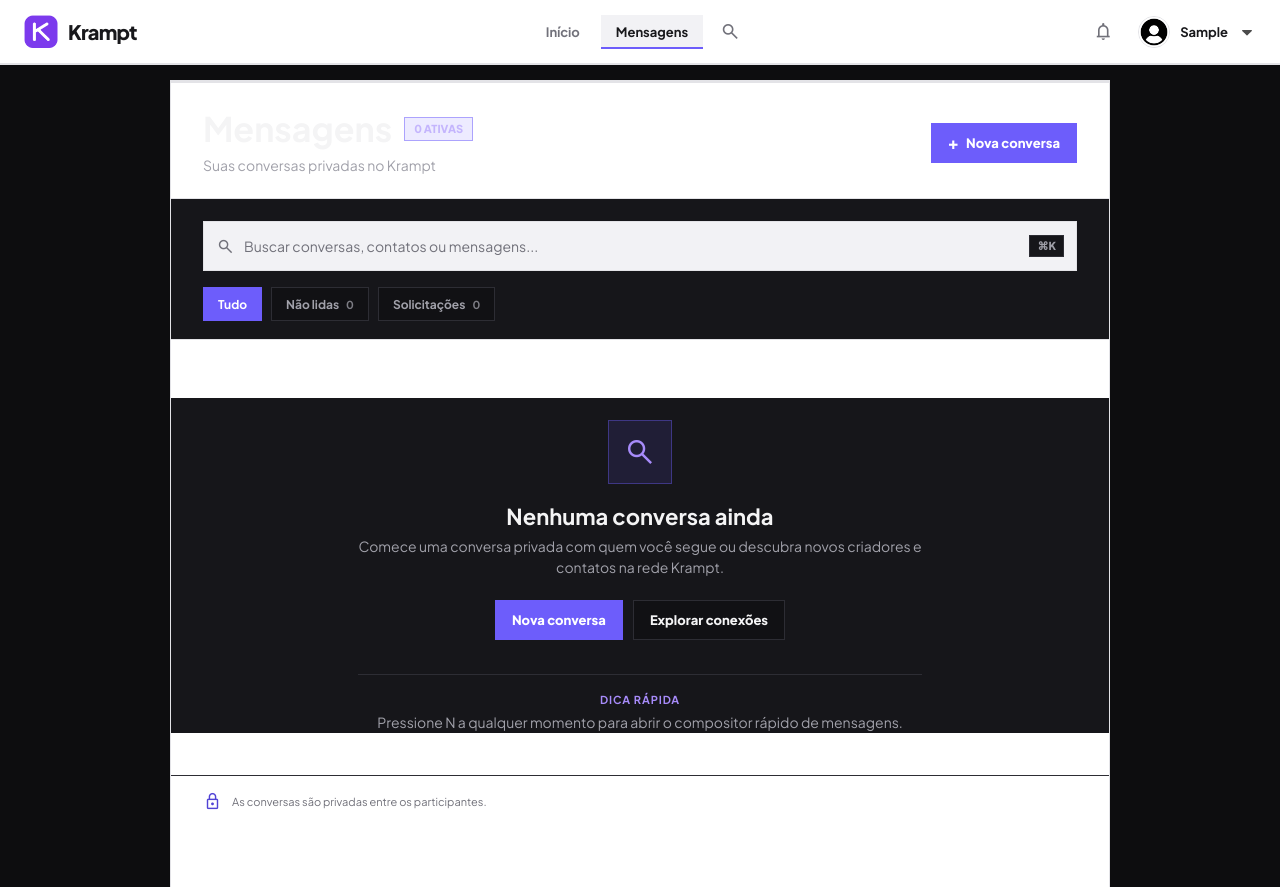
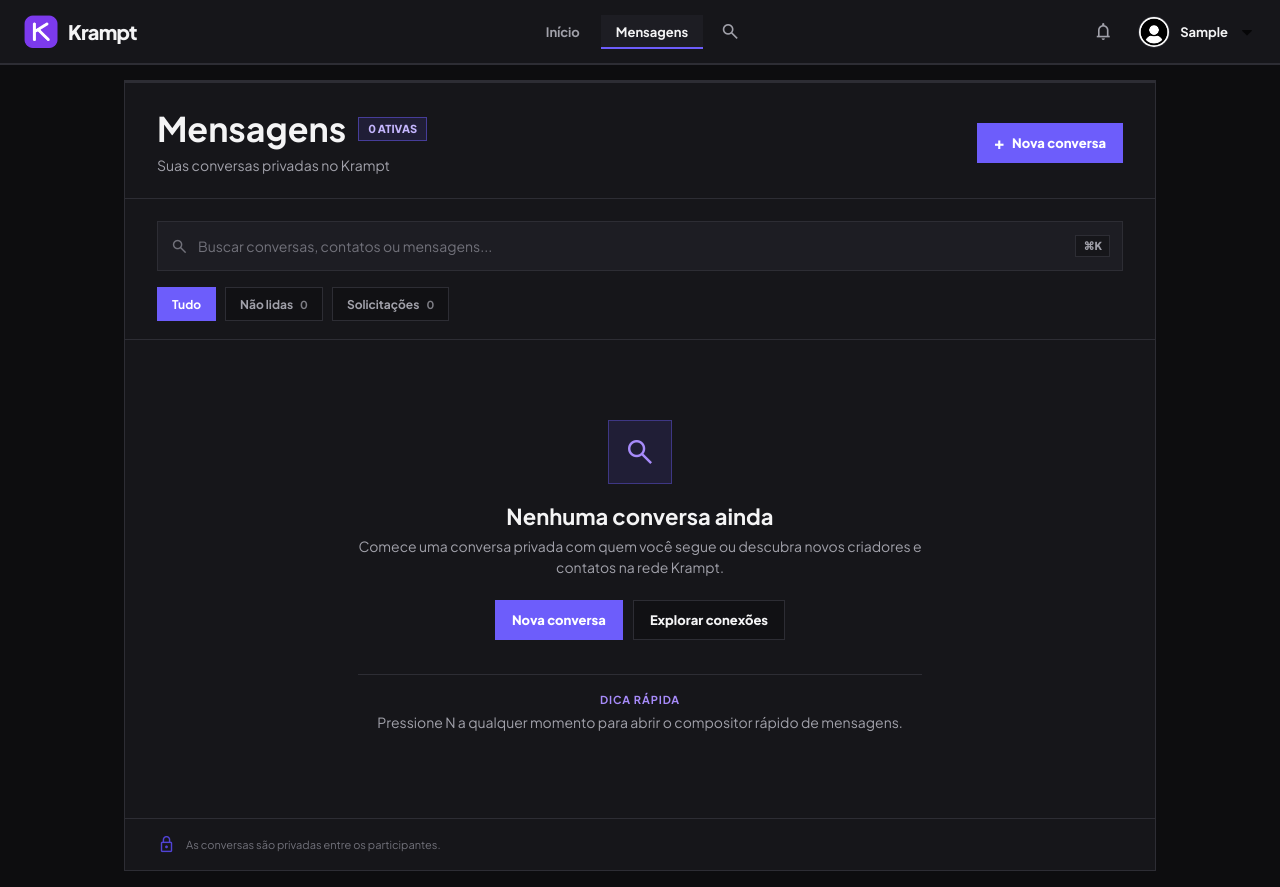
Before and after one commit to CauaGabrieI/Krampt, a Django app: page /mensagens/ in a window 1280 px wide. Run offline with Django 5.2, Linux system fonts and the light colour scheme; the visitor is signed in with stand-in values (Sample User, id 1); data comes from the database, SQL or seed files in the repository; data that the repository does not hold is empty.

Commit message:
fix: repair messages inbox layout

```diff
--- a/static/css/mensagens.css
+++ b/static/css/mensagens.css
@@ -1,20 +1,42 @@
 .dm-feed { min-height: calc(var(--viewport-height) - 64px); background: var(--surface); }
-.dm-inbox-page { background: #0d0d0f; }
+.dm-inbox-page {
+  --background: #0d0d0f;
+  --surface: #16161a;
+  --surface-raised: #1d1d23;
+  --border: #2d2d34;
+  --text: #f4f4f5;
+  --muted: #a1a1aa;
+  --subtle: #71717a;
+  display: flex;
+  flex-direction: column;
+  height: var(--viewport-height);
+  overflow: hidden;
+  background: var(--background);
+  color-scheme: dark;
+}
 .dm-inbox-page .app-shell {
+  grid-template-columns: minmax(0, 940px);
   justify-content: center;
-  padding-inline: 24px;
+  flex: 1;
+  width: 100%;
+  min-height: 0;
+  padding: 16px 24px;
 }
 .dm-inbox-page .left-rail,
 .dm-inbox-page .right-rail {
   display: none;
 }
 .dm-inbox {
-  width: min(940px, 100%);
-  min-height: calc(var(--viewport-height) - 96px);
-  margin: 16px auto;
+  display: flex;
+  flex-direction: column;
+  width: 100%;
+  height: 100%;
+  min-height: 0;
+  margin: 0;
+  overflow: hidden;
   border: 1px solid var(--border);
   border-top: 3px solid var(--primary);
-  background: #16161a;
+  background: var(--surface);
 }
 .dm-conversation-page { display: flex; flex-direction: column; height: var(--viewport-height); overflow: hidden; }
 .dm-conversation-page .site-header { flex-shrink: 0; }
@@ -27,9 +49,10 @@
 .dm-conversation-page .dm-thread > li { flex-shrink: 0; }
 .dm-heading { display: flex; align-items: center; justify-content: space-between; gap: 16px; min-height: 76px; padding: 14px 20px; border-bottom: 1px solid var(--border); }
 .dm-inbox-heading {
+  flex: 0 0 auto;
   min-height: 116px;
   padding: 28px 32px 24px;
-  background: #16161a;
+  background: var(--surface);
 }
 .dm-heading-copy { min-width: 0; }
 .dm-heading h1 { margin: 0; font-size: 20px; letter-spacing: -.03em; }
@@ -62,7 +85,7 @@
 .dm-new-button:hover { background: var(--primary-hover); border-color: var(--primary-hover); }
 .dm-back:hover { background: var(--surface-raised); border-color: var(--subtle); }
 .dm-list-tools { padding: 14px 16px 9px; border-bottom: 1px solid var(--border); }
-.dm-inbox .dm-list-tools { padding: 22px 32px 18px; background: #16161a; }
+.dm-inbox .dm-list-tools { flex: 0 0 auto; padding: 22px 32px 18px; background: var(--surface); }
 .dm-search-form { margin: 0; }
 .dm-search { position: relative; }
 .dm-search .material-symbols-outlined { position: absolute; top: 50%; left: 13px; transform: translateY(-50%); color: var(--subtle); font-size: 19px; pointer-events: none; }
@@ -108,7 +131,9 @@
 .dm-filter.is-active { background: var(--surface-raised); color: var(--text); border-color: #494454; }
 .dm-inbox .dm-filter.is-active { border-color: var(--primary); background: var(--primary); color: #fff; }
 .dm-filter span { color: inherit; opacity: .75; font-size: 11px; }
-.dm-list-panel { background: #16161a; }
+.dm-list-panel { background: var(--surface); }
+.dm-inbox .dm-list-panel { flex: 1 1 auto; min-height: 0; overflow-y: auto; overscroll-behavior-y: contain; scrollbar-width: none; }
+.dm-inbox .dm-list-panel::-webkit-scrollbar { display: none; }
 .dm-list { display: grid; gap: 3px; padding: 8px; margin: 0; list-style: none; }
 .dm-inbox .dm-list { gap: 0; padding: 0; }
 .dm-item { display: flex; align-items: center; gap: 12px; padding: 12px; border: 1px solid transparent; border-radius: 0; color: inherit; transition: background .15s, border-color .15s; }
@@ -191,6 +216,7 @@
 }
 .dm-shield { display: flex; align-items: center; gap: 10px; margin: 13px 16px 20px; padding: 12px; border: 1px solid var(--border); border-radius: 0; color: var(--muted); font-size: 11px; line-height: 1.45; }
 .dm-inbox .dm-shield {
+  flex: 0 0 auto;
   margin: 0;
   padding: 16px 32px;
   border-width: 1px 0 0;
@@ -227,8 +253,8 @@
 .dm-person-button { width: 100%; border: 0; background: transparent; color: inherit; text-align: left; cursor: pointer; }
 .dm-person-button:hover { background: var(--surface-raised); }
 @media (max-width: 720px) {
-  .dm-inbox-page .app-shell { padding-inline: 0; }
-  .dm-inbox { min-height: calc(var(--viewport-height) - 64px); margin: 0; border-right: 0; border-left: 0; }
+  .dm-inbox-page .app-shell { padding: 0; }
+  .dm-inbox { border-right: 0; border-bottom: 0; border-left: 0; }
   .dm-heading { padding-right: 16px; padding-left: 16px; }
   .dm-inbox-heading { align-items: flex-start; flex-direction: column; min-height: 0; padding: 22px 18px 18px; }
   .dm-inbox-heading h1 { font-size: 28px; }
--- a/templates/mensagens.html
+++ b/templates/mensagens.html
@@ -3,7 +3,7 @@
 {% block title %}Mensagens | Krampt{% endblock %}
 {% block body_class %}dm-inbox-page{% endblock %}
 {% block extra_head %}
-  <link rel="stylesheet" href="{% static 'css/mensagens.css' %}?v=inbox-redesign-1">
+  <link rel="stylesheet" href="{% static 'css/mensagens.css' %}?v=inbox-layout-fix-2">
 {% endblock %}
 {% block content %}
   {% include "includes/site_header.html" with active_page="mensagens" %}
```
